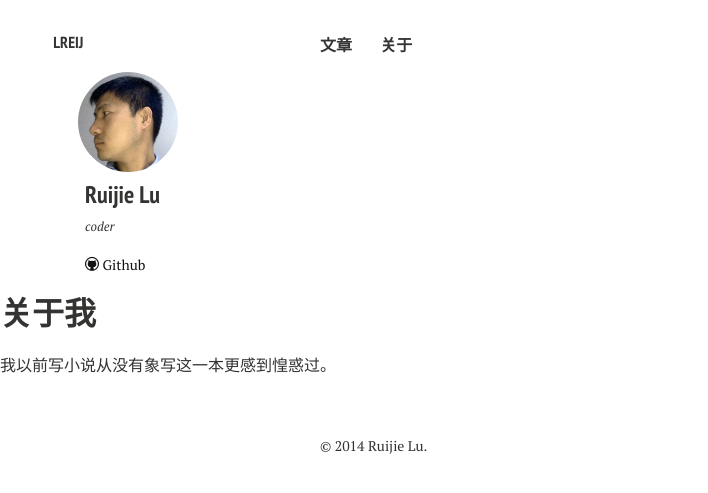
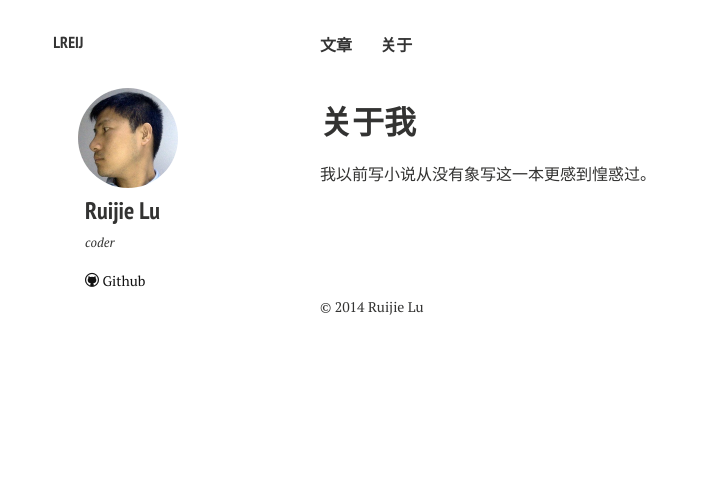
Before and after one commit to lreij/lreij.github.com, a Jekyll site: the page built from about.md, in a window 1280 px wide. Shown: the top 493 px of the page, without its empty margins (0-708 px from the left). Built offline with Jekyll 4.4.1, drawn with Linux system fonts in a browser that asks for light colours; nearby versions of some CDN libraries.

Commit message:
update style

```diff
--- a/_config.yml
+++ b/_config.yml
@@ -13,7 +13,7 @@ owner:
   # Social networking links are used in author-bio sidebar. Update and remove as you like.
   twitter:
   facebook:
-  github: github.com/lreij
+  github: lreij
   linkedin:
   instagram:
   lastfm:
--- a/_includes/_footer.html
+++ b/_includes/_footer.html
@@ -1 +1 @@
-<span>&copy; {{ site.time | date: '%Y' }} {{ site.owner.name }}.</span>
+<span>&copy; {{ site.time | date: '%Y' }} {{ site.owner.name }}</span>
--- a/_layouts/home.html
+++ b/_layouts/home.html
@@ -18,10 +18,10 @@
   {% if page.image.credit %}<span class="image-credit">Photo Credit: <a href="{{ page.image.creditlink }}">{{ page.image.credit }}</a></span>{% endif %}
 </div><!-- /.image-wrap -->{% endif %}
 
+<div id="main" role="main">
 <div class="article-author-side">
   {% include _author-bio.html %}
 </div>
-
 <div id="index">
   <h3><a href="{{ site.url}}/posts/">Articles</a></h3>
   {% for post in site.posts limit:5 %}
@@ -31,6 +31,7 @@
   </article>
   {% endfor %}
 </div><!-- /#index -->
+</div>
 
 <div class="footer-wrap">
   <footer>
--- a/_layouts/page.html
+++ b/_layouts/page.html
@@ -18,11 +18,10 @@
   {% if page.image.credit %}<span class="image-credit">Photo Credit: <a href="{{ page.image.creditlink }}">{{ page.image.credit }}</a></span>{% endif %}
 </div><!-- /.image-wrap -->{% endif %}
 
-<div class="article-author-side">
-  {% include _author-bio.html %}
-</div>
-
 <div id="main" role="main">
+  <div class="article-author-side">
+    {% include _author-bio.html %}
+  </div>
   <article>
     <h1>{{ page.title }}</h1>
     <div class="article-wrap">
--- a/_layouts/post-index.html
+++ b/_layouts/post-index.html
@@ -18,6 +18,7 @@
   {% if page.image.credit %}<span class="image-credit">Photo Credit: <a href="{{ page.image.creditlink }}">{{ page.image.credit }}</a></span>{% endif %}
 </div><!-- /.image-wrap -->{% endif %}
 
+<div id="main" role="main">
 <div class="article-author-side">
   {% include _author-bio.html %}
 </div>
@@ -40,6 +41,7 @@
     </article>
   {% endfor %}
 </div><!-- /#index -->
+</div>
 
 <div class="footer-wrap">
   <footer>
```
Also changed, not shown: _layouts/post.html (+3 -4 lines).
